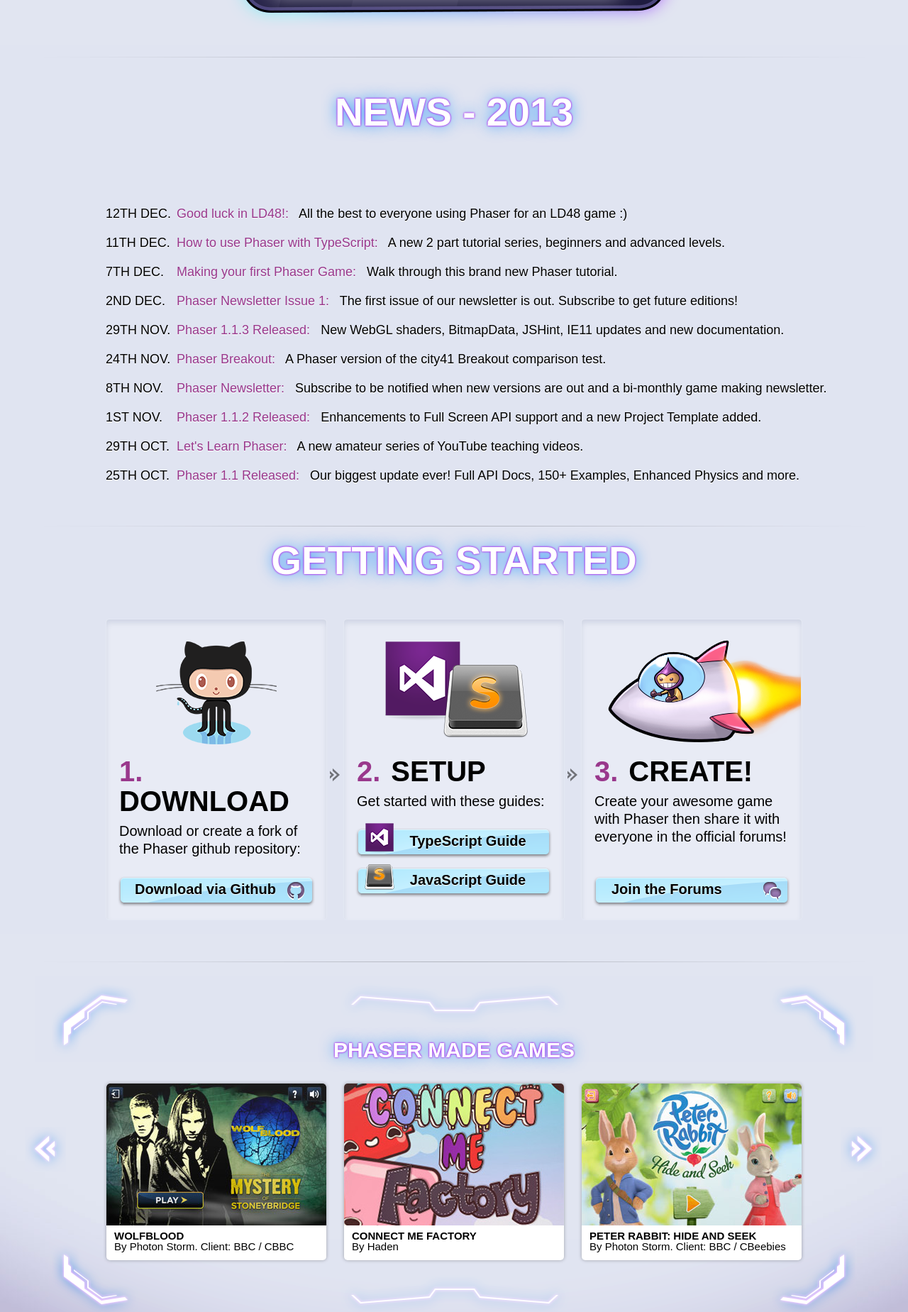
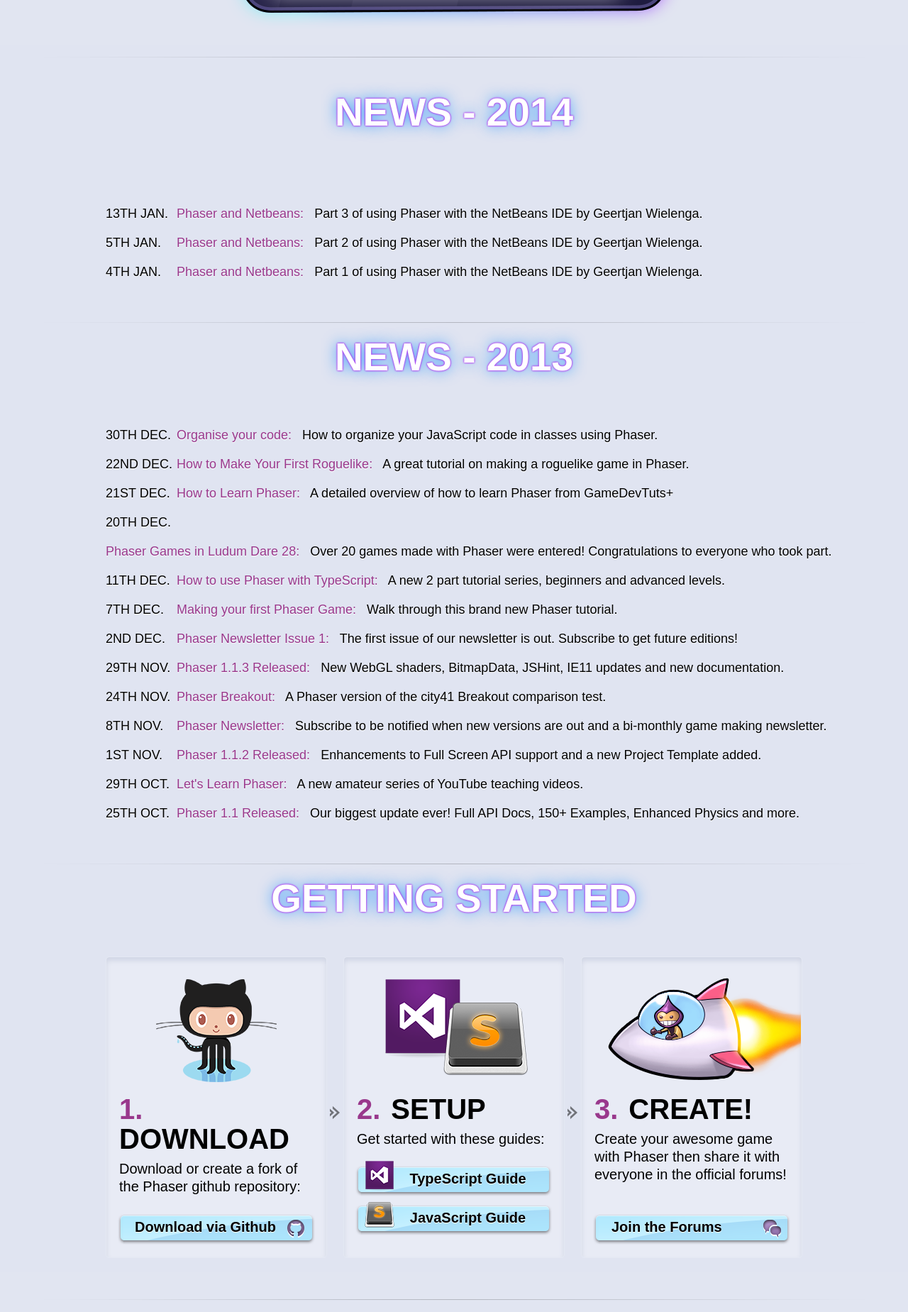
Before and after one commit to SebMoi/phaser-site, a PHP site: page /phaser/ in a window 1280 px wide. Shown: the part 1129-2978 px from the top of the page at 71% size. Run offline with PHP 8.4, Linux system fonts and the light colour scheme; some libraries are stand-ins or nearby versions.

Commit message:
Updated news links.

```diff
--- a/index.php
+++ b/index.php
@@ -192,14 +192,53 @@
 					</div>
 				</section>
 				<section class="section add">
-					<h1>News - 2013</h1>
+
+					<h1>News - 2014</h1>
 					<div class="box-holder">
 
 						<div class="createsend-button" style="height:27px;display:inline-block;" data-listid="r/69/574/2FD/369DE48E3E86AF1E"></div><script type="text/javascript">(function () { var e = document.createElement('script'); e.type = 'text/javascript'; e.async = true; e.src = ('https:' == document.location.protocol ? 'https' : 'http') + '://btn.createsend1.com/js/sb.min.js?v=2'; e.className = 'createsend-script'; var s = document.getElementsByTagName('script')[0]; s.parentNode.insertBefore(e, s); })();</script>
 
 						<div class="news">
-							<div class="date">12th Dec.</div>
-							<div class="item"><a href="http://www.html5gamedevs.com/topic/2482-ludum-dare-28/">Good luck in LD48!:</a> All the best to everyone using Phaser for an LD48 game :)</div>
+							<div class="date">13th Jan.</div>
+							<div class="item"><a href="https://blogs.oracle.com/geertjan/entry/phaser_in_netbeans_ide_part">Phaser and Netbeans:</a> Part 3 of using Phaser with the NetBeans IDE by Geertjan Wielenga.</div>
+						</div>
+
+						<div class="news">
+							<div class="date">5th Jan.</div>
+							<div class="item"><a href="https://blogs.oracle.com/geertjan/entry/phaser_and_netbeans_ide_part">Phaser and Netbeans:</a> Part 2 of using Phaser with the NetBeans IDE by Geertjan Wielenga.</div>
+						</div>
+
+						<div class="news">
+							<div class="date">4th Jan.</div>
+							<div class="item"><a href="https://blogs.oracle.com/geertjan/entry/phaser_and_netbeans_ide">Phaser and Netbeans:</a> Part 1 of using Phaser with the NetBeans IDE by Geertjan Wielenga.</div>
+						</div>
+
+					</div>
+				</section>
+
+				<section class="section add">
+
+					<h1>News - 2013</h1>
+					<div class="box-holder">
+
+						<div class="news">
+							<div class="date">30th Dec.</div>
+							<div class="item"><a href="http://toastedware.com/?p=258">Organise your code:</a> How to organize your JavaScript code in classes using Phaser.</div>
+						</div>
+
+						<div class="news">
+							<div class="date">22nd Dec.</div>
+							<div class="item"><a href="http://gamedevelopment.tutsplus.com/tutorials/how-to-make-your-first-roguelike--gamedev-13677">How to Make Your First Roguelike:</a> A great tutorial on making a roguelike game in Phaser.</div>
+						</div>
+
+						<div class="news">
+							<div class="date">21st Dec.</div>
+							<div class="item"><a href="http://gamedevelopment.tutsplus.com/articles/how-to-learn-the-phaser-html5-game-engine--gamedev-13643">How to Learn Phaser:</a> A detailed overview of how to learn Phaser from GameDevTuts+</div>
+						</div>
+
+						<div class="news">
+							<div class="date">20th Dec.</div>
+							<div class="item"><a href="http://www.photonstorm.com/phaser/phaser-games-in-ludum-dare-28">Phaser Games in Ludum Dare 28:</a> Over 20 games made with Phaser were entered! Congratulations to everyone who took part.</div>
 						</div>
 
 						<div class="news">
```
Also changed, not shown: .htaccess (added).
